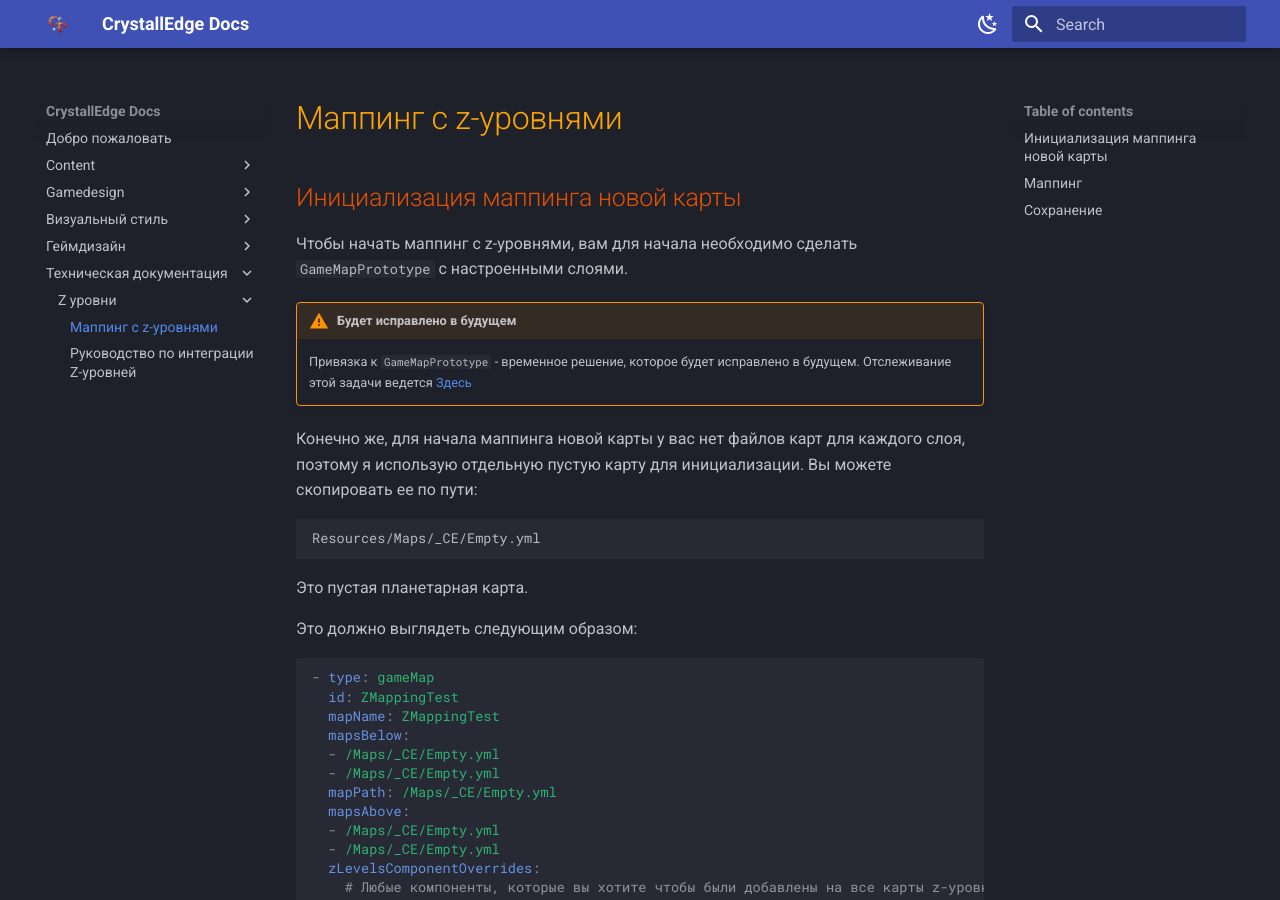
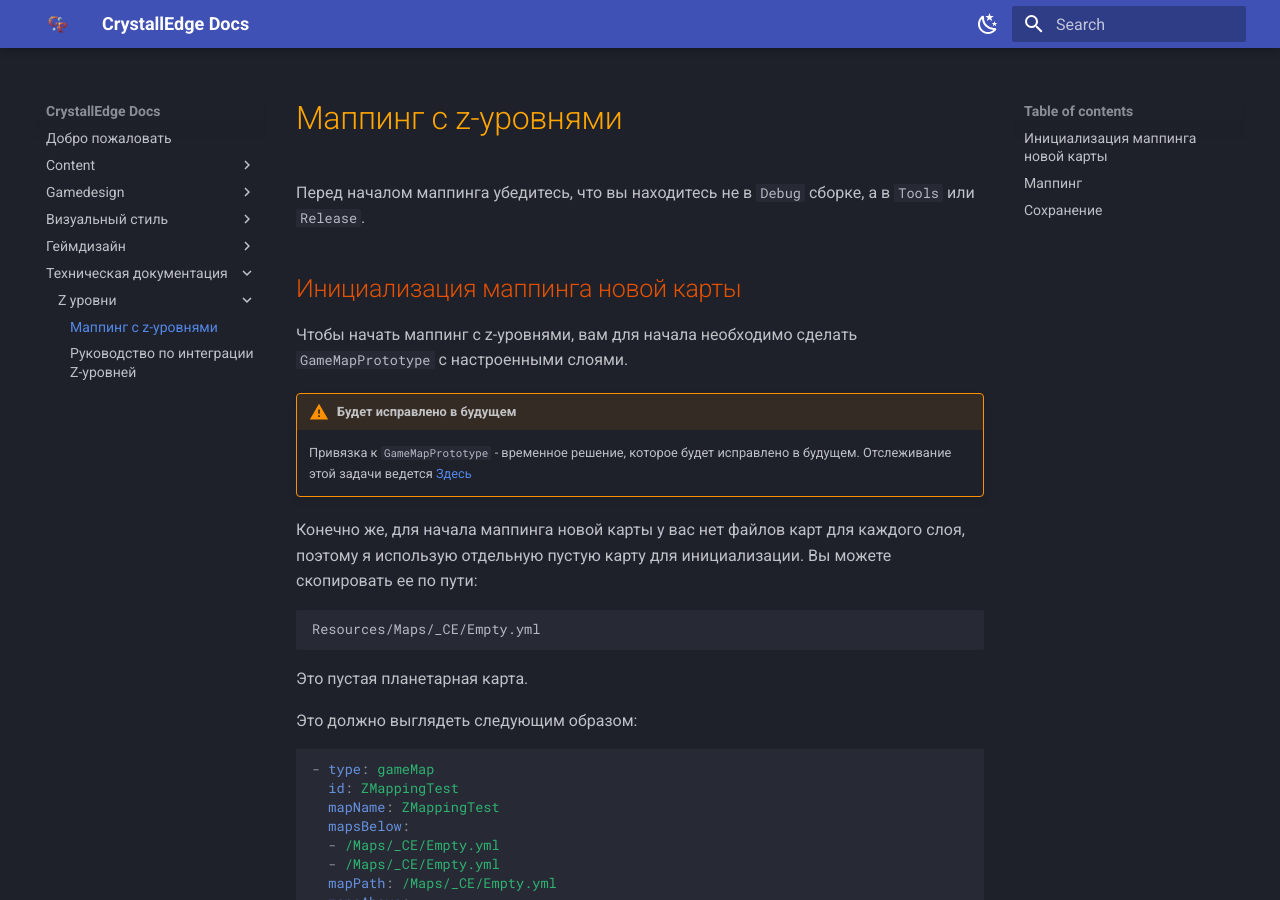
Before and after one commit to crystallpunk-14/crystallpunk-docs, an MkDocs documentation site: the page built from docs/Техническая документация/Z-уровни/Маппинг с z-уровнями.md, in a window 1280 px wide and 900 px high. Built offline with MkDocs 1.6.1 and Material for MkDocs 9.7.7, drawn with Linux system fonts in a browser that asks for light colours.

Commit message:
Update Маппинг с z-уровнями.md

```diff
--- a/docs/Техническая документация/Z-уровни/Маппинг с z-уровнями.md
+++ b/docs/Техническая документация/Z-уровни/Маппинг с z-уровнями.md
@@ -1,4 +1,6 @@
 # Маппинг с z-уровнями
+
+Перед началом маппинга убедитесь, что вы находитесь не в `Debug` сборке, а в `Tools` или `Release`.
 
 ## Инициализация маппинга новой карты
 
```
